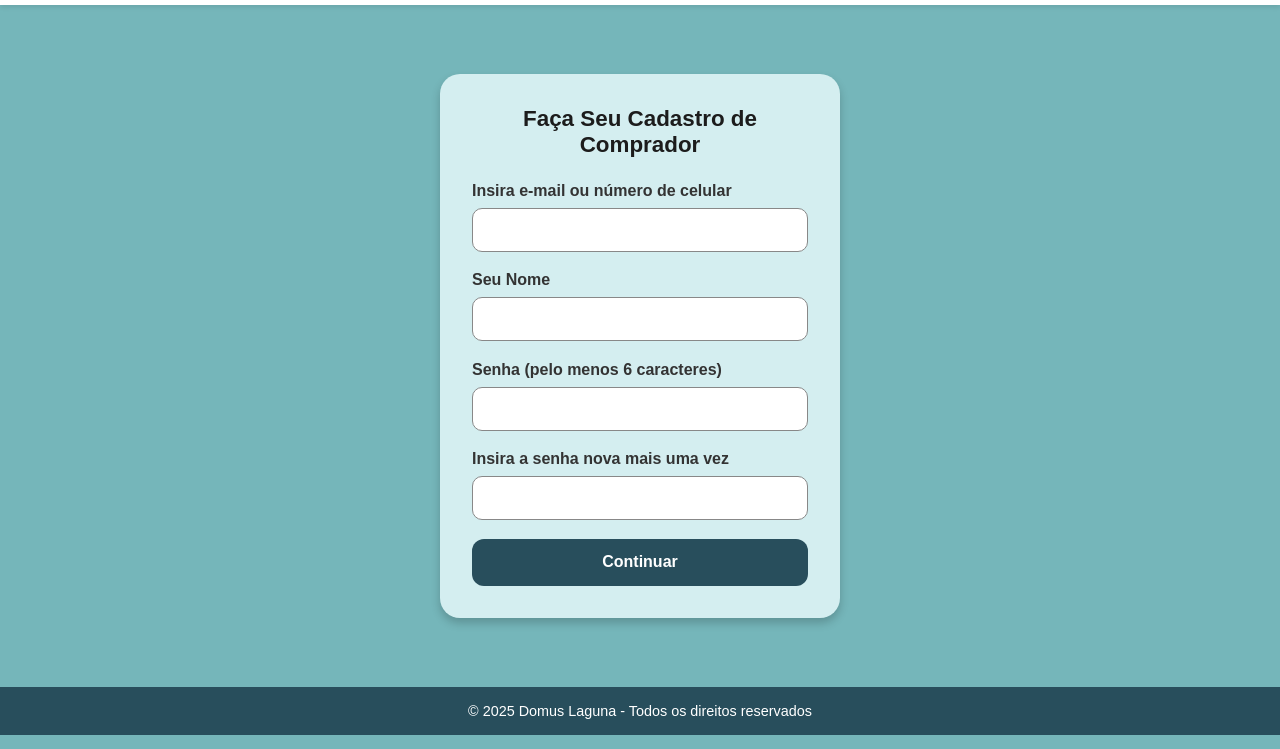
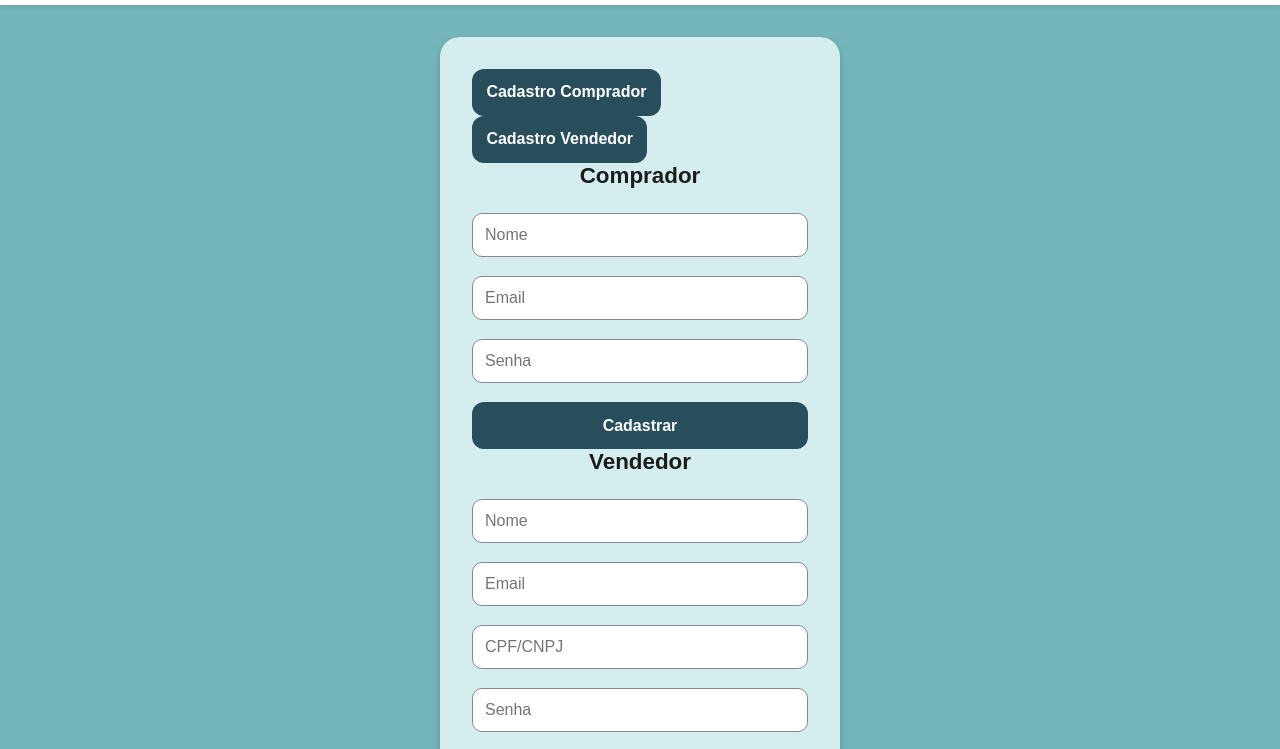
Before and after one commit to niqueve/Domus_Laguna, a plain HTML site: page cadastro.html in a window 1280 px wide. Shown: the part 51-800 px from the top of the page. Drawn offline with Linux system fonts and the light colour scheme.

Commit message:
Update cadastro.html
adicionando a parte de "cadastro de vendedor" a pagina

```diff
--- a/cadastro.html
+++ b/cadastro.html
@@ -24,10 +24,7 @@
         <a href="#">Links úteis</a>
         <a href="#">Ajuda</a>
       </div>
-
-      <!-- Botão de login (desktop) -->
       <a href="login.html" class="cadastro-button">Entrar</a>
-
       <div class="menu-toggle" id="menu-toggle">☰</div>
     </nav>
 
@@ -38,28 +35,32 @@
       <a href="#">Preço</a>
       <a href="#">Links úteis</a>
       <a href="#">Ajuda</a>
-
       <a href="cadastro.html" class="cadastro-button">Entrar</a>
     </div>
   </header>
 
   <main class="cadastro-main">
     <div class="cadastro-container">
-      <h2>Faça Seu Cadastro de Comprador </h2>
-      <form>
-        <label for="email">Insira e-mail ou número de celular</label>
-        <input type="text" id="email" name="email" required />
+      <div class="form-toggle">
+        <button id="btn-comprador" class="active">Cadastro Comprador</button>
+        <button id="btn-vendedor">Cadastro Vendedor</button>
+      </div>
 
-        <label for="nome">Seu Nome</label>
-        <input type="text" id="nome" name="nome" required />
+      <form id="form-comprador" class="form-section active">
+        <h2>Comprador</h2>
+        <input type="text" placeholder="Nome">
+        <input type="email" placeholder="Email">
+        <input type="password" placeholder="Senha">
+        <button type="submit">Cadastrar</button>
+      </form>
 
-        <label for="senha">Senha (pelo menos 6 caracteres)</label>
-        <input type="password" id="senha" name="senha" required />
-
-        <label for="senha">Insira a senha nova mais uma vez</label>
-        <input type="password" id="senha" name="senha" required />
-
-        <button type="submit">Continuar</button>
+      <form id="form-vendedor" class="form-section">
+        <h2>Vendedor</h2>
+        <input type="text" placeholder="Nome">
+        <input type="email" placeholder="Email">
+        <input type="text" placeholder="CPF/CNPJ">
+        <input type="password" placeholder="Senha">
+        <button type="submit">Cadastrar</button>
       </form>
     </div>
   </main>
@@ -67,8 +68,5 @@
   <footer class="footer">
     <p>&copy; 2025 Domus Laguna - Todos os direitos reservados</p>
   </footer>
-
-
-
 </body>
 </html>
```
